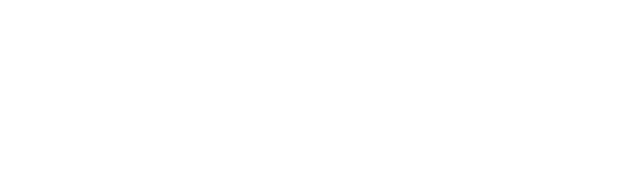
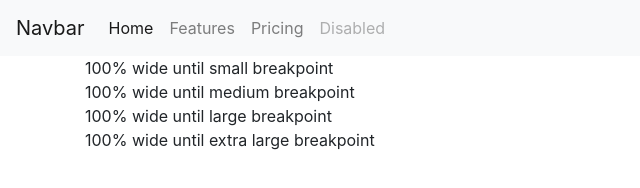
Before and after one commit to jakeehmann42/Responsive-Portfolio, a plain HTML site: page 02-Homework/index.html in a window 1280 px wide. Shown: the whole page, without its empty margins (0-640 px from the left). Drawn offline with nearby package versions, Linux system fonts and the light colour scheme.

Commit message:
basic navbar entry and container for responsive layout

```diff
--- a/02-Homework/index.html
+++ b/02-Homework/index.html
@@ -3,10 +3,33 @@
 <head>
     <meta charset="UTF-8">
     <meta name="viewport" content="width=device-width, initial-scale=1.0">
-    <title>Jake Ehmann's Website</title>
-    <link rel="stylesheet" href=./Assets/css/style.css type=text/css>
+    <title>Jake Ehmann's Portfolio</title>
+    <link rel="stylesheet" href="https://stackpath.bootstrapcdn.com/bootstrap/4.5.2/css/bootstrap.min.css" integrity="sha384-JcKb8q3iqJ61gNV9KGb8thSsNjpSL0n8PARn9HuZOnIxN0hoP+VmmDGMN5t9UJ0Z" crossorigin="anonymous">
+
 </head>
 <body>
+    <nav class="navbar navbar-expand-lg navbar-light bg-light">
+        <a class="navbar-brand" href="#">Navbar</a>
+        <button class="navbar-toggler" type="button" data-toggle="collapse" data-target="#navbarNavAltMarkup" aria-controls="navbarNavAltMarkup" aria-expanded="false" aria-label="Toggle navigation">
+          <span class="navbar-toggler-icon"></span>
+        </button>
+        <div class="collapse navbar-collapse" id="navbarNavAltMarkup">
+          <div class="navbar-nav">
+            <a class="nav-link active" href="#">Home <span class="sr-only">(current)</span></a>
+            <a class="nav-link" href="#">Features</a>
+            <a class="nav-link" href="#">Pricing</a>
+            <a class="nav-link disabled" href="#" tabindex="-1" aria-disabled="true">Disabled</a>
+          </div>
+        </div>
+      </nav>
+
+
+      <div class="container-sm">100% wide until small breakpoint</div>
+      <div class="container-md">100% wide until medium breakpoint</div>
+      <div class="container-lg">100% wide until large breakpoint</div>
+      <div class="container-xl">100% wide until extra large breakpoint</div>
+
+
 
 </body>
 </html>
```
Also changed, not shown: 02-Homework/Assets/css/style.css (deleted), 02-Homework/contact.html (added), 02-Homework/portfolio.html (added).
